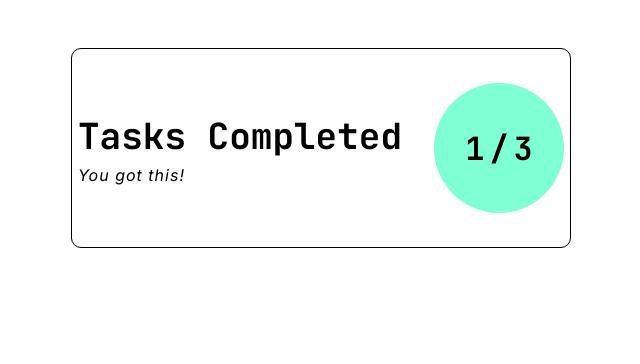
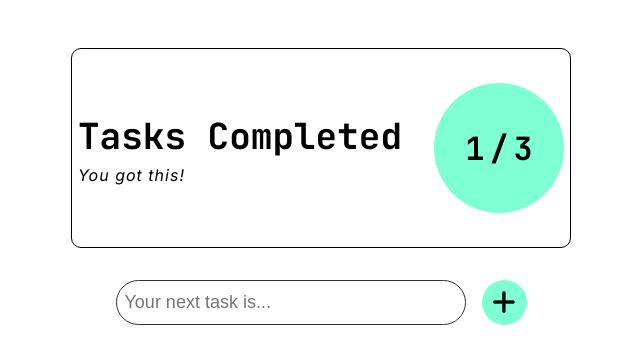
Before and after one commit to hanazzz/full-stack-todo-app, a PHP site: page / in a window 1280 px wide. Shown: the top 364 px of the page, without its empty margins (319-959 px from the left). Run offline with PHP 8.4, Linux system fonts and the light colour scheme; some libraries are stand-ins or nearby versions.

Commit message:
Add task input form

```diff
--- a/index.php
+++ b/index.php
@@ -24,6 +24,13 @@
                     1 <span class="spacer">/</span> 3
                 </div>
             </div>
+
+            <form class="task-form">
+                <input type="text" class="task-input" placeholder="Your next task is..." required>
+                <button type="submit" class="submit-btn">
+                    <i class="fa-solid fa-plus fa-2xl"></i>
+                </button>
+            </form>
         </div>
     </main>
 
--- a/style.css
+++ b/style.css
@@ -74,3 +74,36 @@ h1 {
 .spacer {
     padding: 0 5px;
 }
+
+/*
+
+Form
+
+*/
+
+.task-form {
+    margin: 2rem auto;
+    display: flex;
+    align-items: center;
+    justify-content: center;
+    column-gap: 1rem;
+}
+
+.task-input {
+    width: 350px;
+    height: 45px;
+    padding-left: 8px;
+    outline: none;
+    border-radius: 30px;
+    border: 1px solid #333;
+    font-size: 18px;
+}
+
+.submit-btn {
+    height: 45px;
+    width: 45px;
+    border-radius: 50%;
+    border: none;
+    background-color: aquamarine;
+    cursor: pointer;
+}
```
